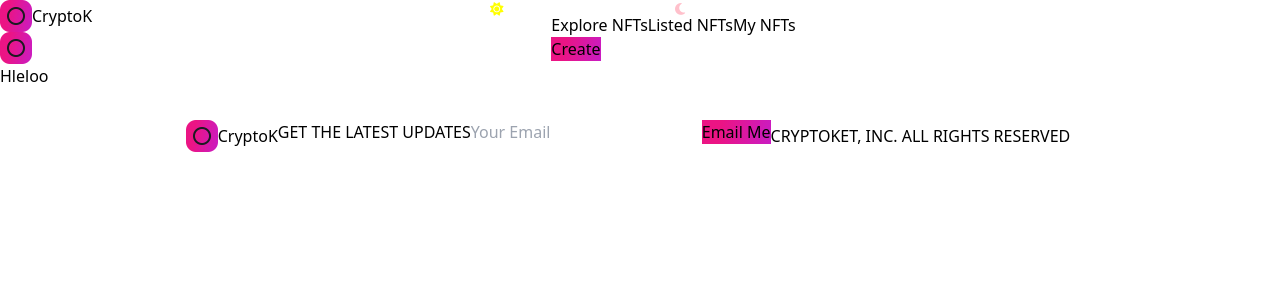
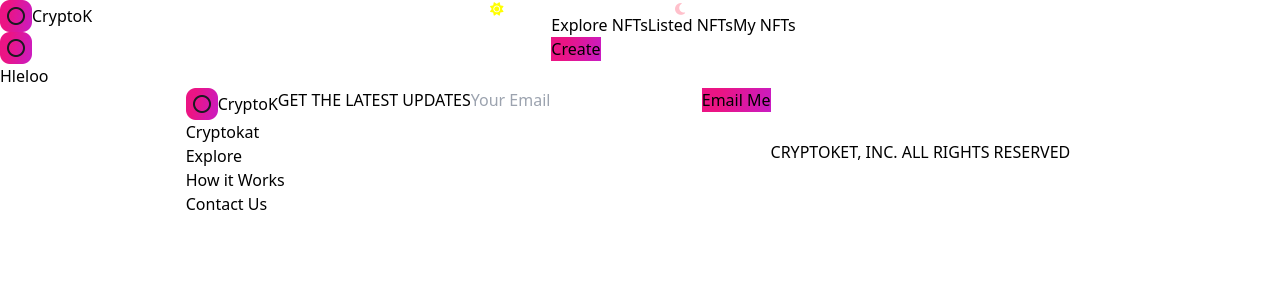
Before and after one commit to Adithya-jh/NFT-MRPL, a Next.js app: page / in a window 1280 px wide. Shown: the top 300 px of the page. Built offline with nearby package versions, Linux system fonts and the light colour scheme.

Commit message:
half done half footer

```diff
--- a/Components/Footer.js
+++ b/Components/Footer.js
@@ -5,8 +5,18 @@ import { useTheme } from 'next-themes';
 import images from '../assets';
 import Button from './Button';
 
+const FooterLinks = ({ heading, items }) => {
+  <div>
+    <h3>{heading}</h3>
+    {items.map((item, index) => {
+      <p key={index}>{item}</p>;
+    })}
+  </div>;
+};
+
 export const Footer = () => {
   const { theme } = useTheme();
+  const items = ['Explore', 'How it Works', 'Contact Us'];
   return (
     <footer className="flexCenter flex-col border-t dark:border-nft-black-1 border-nft-gray-1 sm:py-8 py-16">
       <div className=" w-full  minmd:w-4/5 flex flex-row md:flex-col sm:p-4 p-16 ">
@@ -34,6 +44,28 @@ export const Footer = () => {
             />
             <div className="flex-initial ">
               <Button btnName="Email Me" classStyles="rounded-md" />
+            </div>
+          </div>
+        </div>
+
+        <div>
+          <div className="flex-1 flexBetweenStart flex-wrap ml-10 md:ml-0 md:mt-8">
+            {/* <FooterLinks
+              heading="Cryptokat"
+              items={['Explore', 'How it Works', 'Contact Us']}
+            /> */}
+
+            <div className="flex flex-col">
+              <h3>Cryptokat</h3>
+              {/* {items.map((item, index) => {
+              <p key={index}>{item}</p>;
+            })} */}
+
+              <div className="flex flex-col">
+                <p>Explore</p>
+                <p>How it Works</p>
+                <p>Contact Us</p>
+              </div>
             </div>
           </div>
         </div>
```
